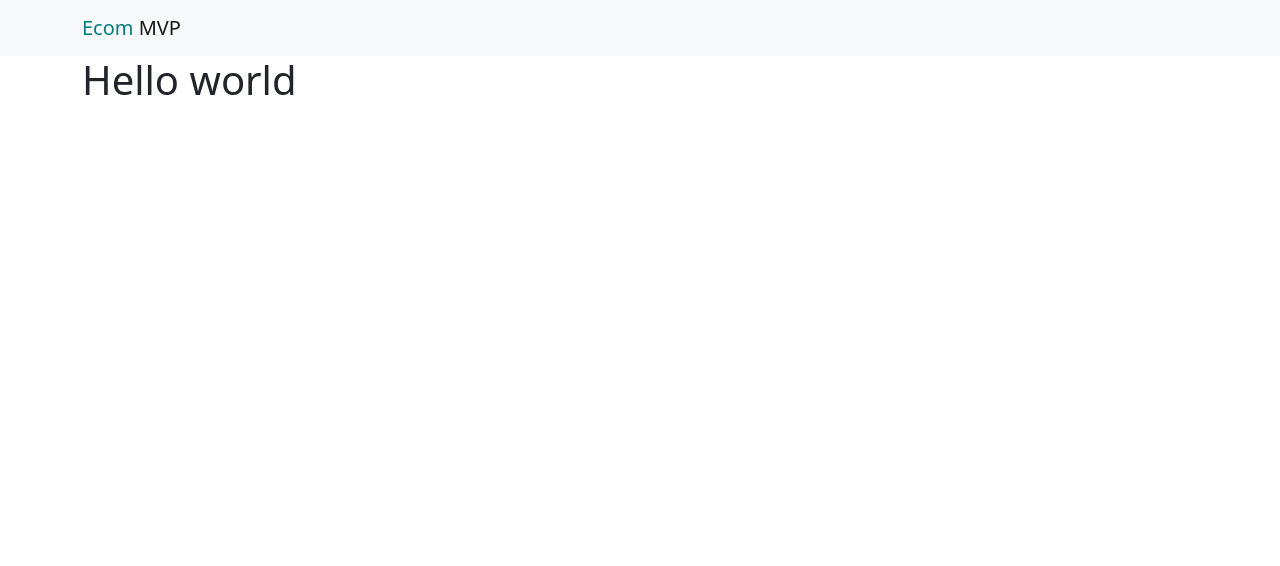
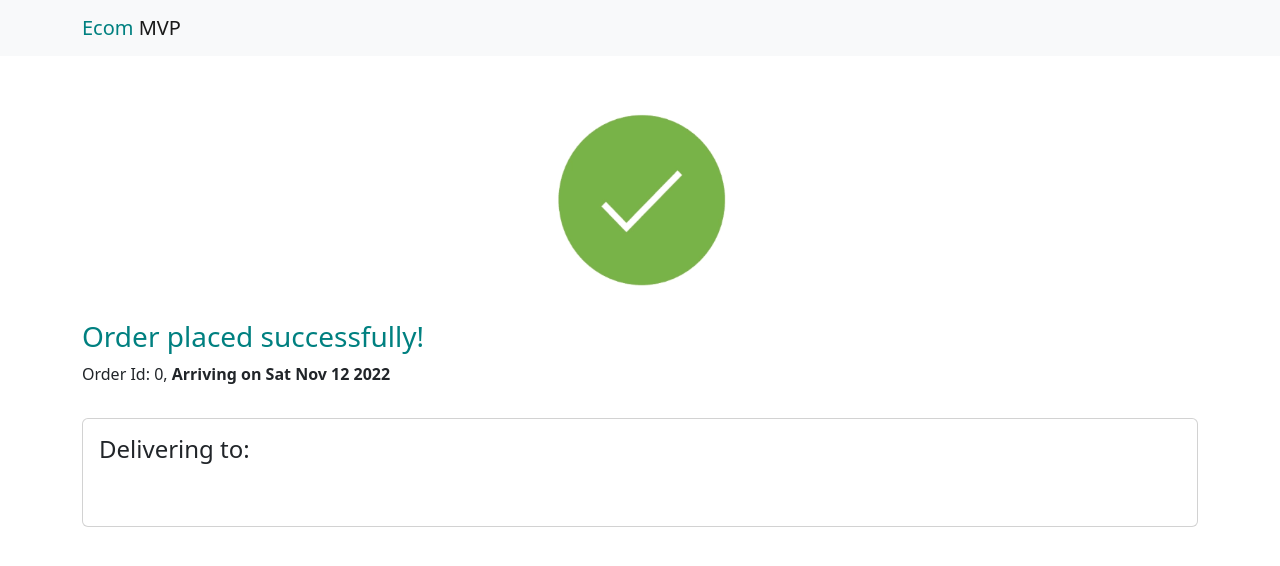
Before and after one commit to bhaveshofficial/mvp_ecom_dev_ui_react, a React (Create React App) app in the folder ecom_rui/: page /orderDetails in a window 1280 px wide. Shown: the top 566 px of the page. Built offline with nearby package versions, Linux system fonts and the light colour scheme; no server answers.

Commit message:
Added Order details features

```diff
--- a/ecom_rui/src/common/Constants.js
+++ b/ecom_rui/src/common/Constants.js
@@ -2,10 +2,13 @@ const APP_BASE = 'http://localhost:8080/app/';
 const URI_CONSTANT = {
     GET_PRODUCTLIST : APP_BASE + 'getProducts',
     GET_USERID : APP_BASE + 'getUId',
+    GET_USER : APP_BASE + 'getUser',
     POST_ADDTOCART : APP_BASE + 'addToCart',
     GET_CART : APP_BASE + 'getCart',
     REMOVE_FROMCART : APP_BASE + 'removeFromCart',
-    ADD_CONTACTDETAILS : APP_BASE + 'addContactDetails'
+    ADD_CONTACTDETAILS : APP_BASE + 'addContactDetails',
+    PLACE_ORDER : APP_BASE + 'placeOrder',
+    GET_ORDER : APP_BASE + 'getOrder'
 }
 
 export default URI_CONSTANT;
--- a/ecom_rui/src/feature/ContactDetails.js
+++ b/ecom_rui/src/feature/ContactDetails.js
@@ -3,6 +3,7 @@ import {useState} from 'react';
 import {useHistory} from 'react-router-dom';
 import {Button, Form, Row, Col} from 'react-bootstrap';
 import { saveContactDetails } from "../service/UserService";
+import { placeOrder } from "../service/OrderService";
 
 const ContactDetails = () => {
 
@@ -162,8 +163,15 @@ const ContactDetails = () => {
         };
         console.log(contactData);
         saveContactDetails(contactData).then(res => {
-            console.log('route to next screen');
-            history.push('/orderDetails');
+            console.log('checking response..');
+            if(res?.data === "ADDCONTACT_SUCCESS"){
+                console.log('first call success');
+                placeOrder(window.sessionStorage.getItem("ecommvp_userid")).then(res => {
+                    console.log('second call success')
+                    if(res?.data == 'PLACEORDER_SUCCESS')
+                        history.push('/orderDetails');
+                })
+            }
         })
     }
 
--- a/ecom_rui/src/feature/OrderDetails.css
+++ b/ecom_rui/src/feature/OrderDetails.css
@@ -0,0 +1,7 @@
+.text-bold {
+    font-weight: bold!important;
+}
+
+.text-normal {
+    font-weight: normal;
+}
--- a/ecom_rui/src/feature/OrderDetails.js
+++ b/ecom_rui/src/feature/OrderDetails.js
@@ -1,8 +1,71 @@
-
-
+import { useEffect, useState } from "react";
+import { Card, Col, Row } from "react-bootstrap";
+import { getOrder } from "../service/OrderService";
+import { getUserDetails } from "../service/UserService";
+import "./OrderDetails.css";
 
 const OrderDetails = () => {
-return <h1>Hello world</h1>
-}
+  const [orderId, setOrderId] = useState(0);
+  const [userDetails, setUserDetails] = useState({});
+
+  let orderDate = new Date();
+  orderDate.setDate(orderDate.getDate() + 1);
+
+  //getOrder
+  useEffect(() => {
+    let id = window.sessionStorage.getItem("ecommvp_userid");
+    getOrder(id).then((res) => {
+      setOrderId(res?.data.orderId);
+    });
+  }, []);
+
+  //getUser
+  useEffect(() => {
+    let id = window.sessionStorage.getItem("ecommvp_userid");
+    getUserDetails(id).then((res) => {
+      setUserDetails(res?.data);
+    });
+  }, []);
+
+  return (
+    <>
+      <Row xs={1} className="mb-3 mt-5 text-center">
+        <Col>
+          <img src="./success-check.gif" width="200" height="200" alt="success pic"></img>
+        </Col>
+      </Row>
+      <Row xs={1} className="mb-3">
+        <Col>
+          <h3 className="app-txt-var1">Order placed successfully!</h3>
+          <p>
+            Order Id: {orderId},{" "}
+            <span className="text-bold">
+              Arriving on {orderDate.toDateString()}
+            </span>
+          </p>
+        </Col>
+      </Row>
+      <Row xs={1}>
+        <Col>
+          <Card>
+            <Card.Body>
+              <Card.Title>
+                <h4>Delivering to:</h4>
+              </Card.Title>
+              <Card.Text className="h6 text-normal">
+                {userDetails?.contactName}
+                <br></br>
+                {userDetails?.contactMobile}
+                <br></br>
+                {userDetails?.contactAddress} {userDetails?.contactState}{" "}
+                {userDetails?.contactCity} {userDetails?.contactPincode}
+              </Card.Text>
+            </Card.Body>
+          </Card>
+        </Col>
+      </Row>
+    </>
+  );
+};
 
 export default OrderDetails;
--- /dev/null
+++ b/ecom_rui/src/service/OrderService.js
@@ -0,0 +1,18 @@
+import axios from "axios";
+import URI_CONSTANT from "../common/Constants";
+
+
+export function placeOrder(uId){
+    return axios.post(URI_CONSTANT.PLACE_ORDER, null, {params : {userId: uId}}).then(res => {
+        console.log(res?.data);
+        return res;
+    })
+
+}
+
+export function getOrder(uId){
+    return axios.get(URI_CONSTANT.GET_ORDER, {params : {userId: uId}}).then(res => {
+        console.log(res?.data);
+        return res;
+    })
+}
--- a/ecom_rui/src/service/UserService.js
+++ b/ecom_rui/src/service/UserService.js
@@ -10,3 +10,10 @@ export function saveContactDetails(contactData) {
     })
 
 }
+
+export function getUserDetails(uId){
+    return axios.get(URI_CONSTANT.GET_USER, {params : {userId : uId}}).then(res => {
+        console.log(res?.data);
+        return res;
+    })
+}
```
Also changed, not shown: ecom_rui/public/success-check.gif (added), 1 other file (tests, documents, lock files or other folders).
